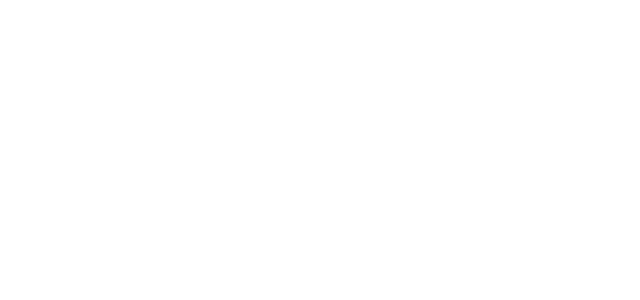
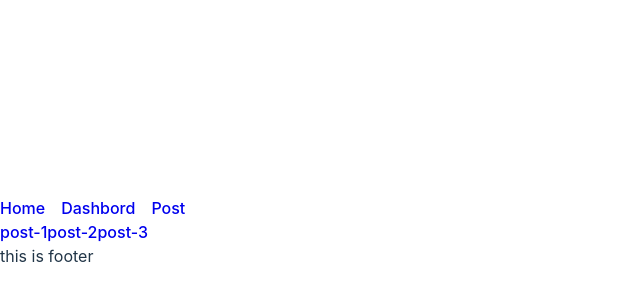
Before and after one commit to Ciakn/react-router-example, a React (Vite) app: page /posts in a window 1280 px wide. Before the commit this address had no page. Shown: the part 168-468 px from the top of the page, without its empty margins (0-640 px from the left). Built offline with nearby package versions, Linux system fonts and the light colour scheme; the HTML template or start-up script is replaced by a standard one.

Commit message:
develping th single page route

```diff
--- a/src/App.jsx
+++ b/src/App.jsx
@@ -6,6 +6,7 @@
 import Layout from "./pages/Layout";
 import Payment from "./components/Payment";
 import Profile from "./components/Profile";
+import Post from "./pages/SinglePost";
 
 function App() {
   return (
@@ -19,7 +20,8 @@
 
             <Route path="profile" element={<Profile />} />
           </Route>
-          <Route path="post" element={<PostPage />} />
+          <Route path="posts/:id" element={<Post />} />
+          <Route path="posts" element={<PostPage />} />
         </Route>
       </Routes>
     </>
--- a/src/components/Navbar.jsx
+++ b/src/components/Navbar.jsx
@@ -8,7 +8,7 @@
 
       <NavLink to="Dashbord">Dashbord</NavLink>
 
-      <NavLink to="Post">Post</NavLink>
+      <NavLink to="posts">Post</NavLink>
     </div>
   );
 }
--- a/src/pages/PostPage.jsx
+++ b/src/pages/PostPage.jsx
@@ -1,9 +1,14 @@
-import React from 'react'
+import React from "react";
+import { useParams, Link } from "react-router-dom";
 
 function PostPage() {
   return (
-    <div>PostPage</div>
-  )
+    <div>
+      <Link to="1">post-1</Link>
+      <Link to="2">post-2</Link>
+      <Link to="3">post-3</Link>
+    </div>
+  );
 }
 
-export default PostPage
+export default PostPage;
--- /dev/null
+++ b/src/pages/SinglePost.jsx
@@ -0,0 +1,10 @@
+import React from "react";
+import { useParams } from "react-router-dom";
+
+function Post() {
+  const params = useParams();
+  console.log(params);
+  return <div>SinglePost</div>;
+}
+
+export default Post;
```
